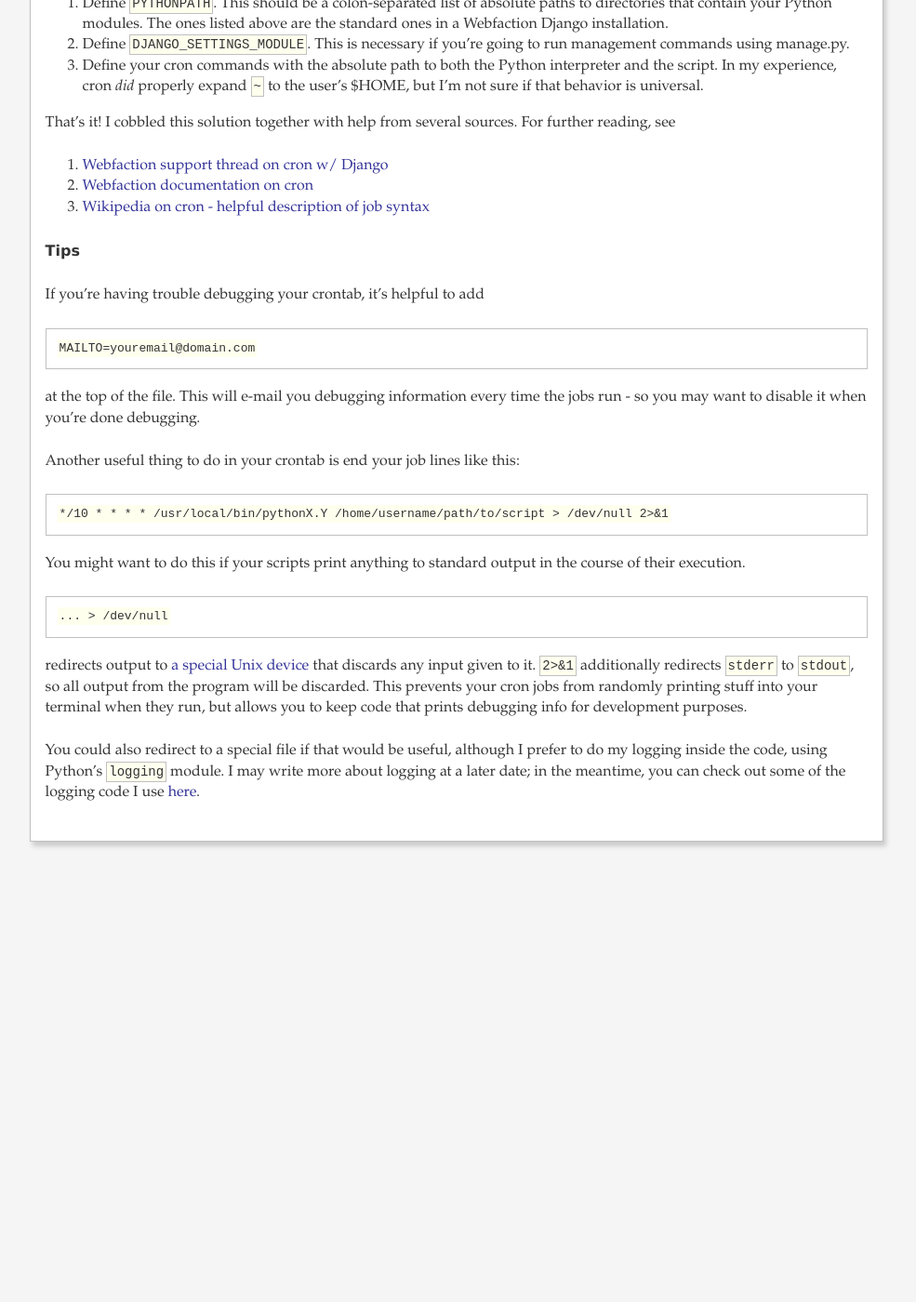
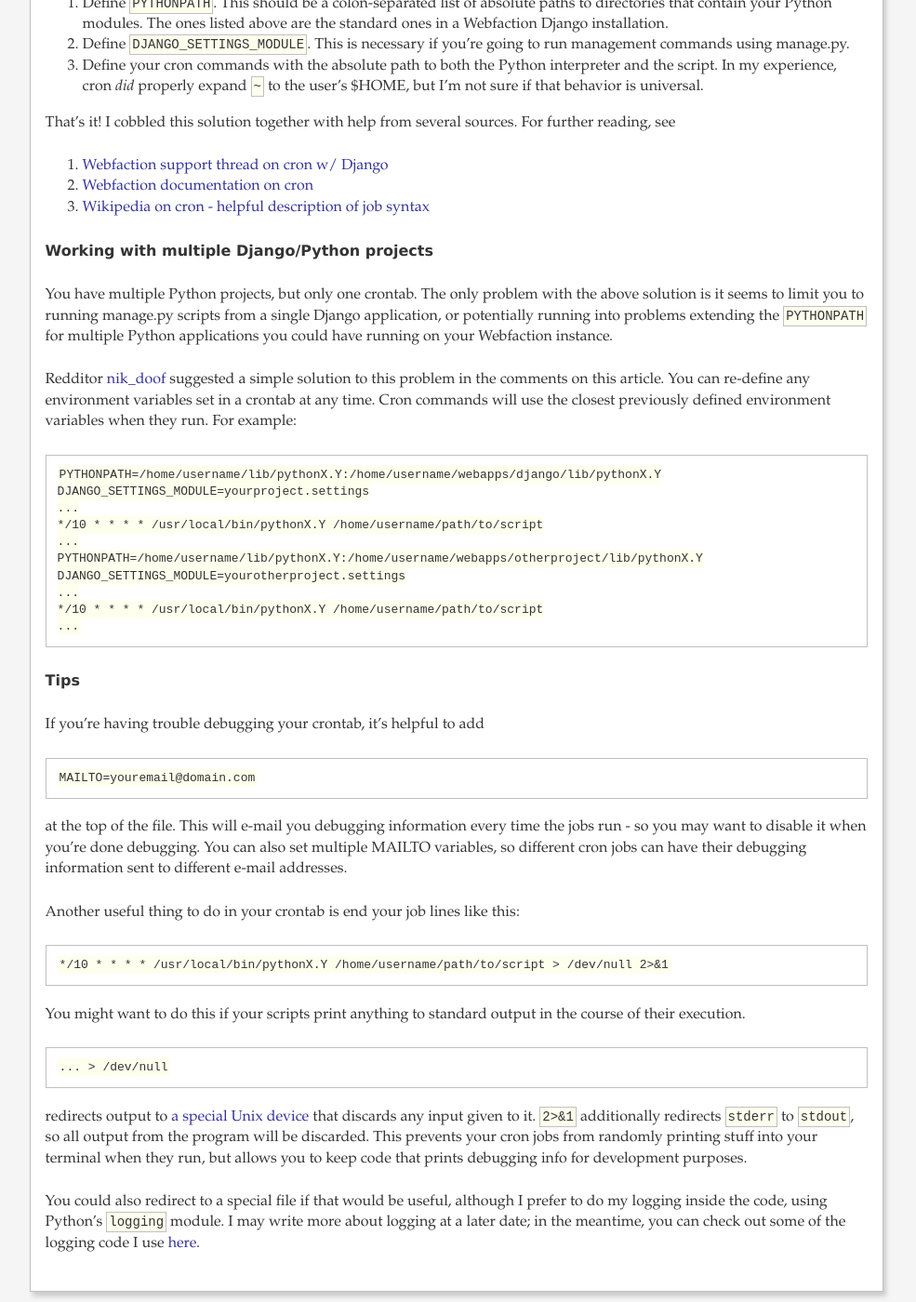
Before and after one commit to garrettr/garrettr.github.com, a Jekyll site: the page built from _posts/2011-10-03-cron-django-webfaction.markdown, in a window 1280 px wide and 1400 px high, scrolled down 569 px. Shown: the whole window at 93% size, without its empty margins (149-1134 px from the left). Built offline with Jekyll 4.4.1, drawn with Linux system fonts in a browser that asks for light colours; before the commit the page ends 1516 px from its top, so only the background shows below that.

Commit message:
Updated with notes from Reddit

```diff
--- a/_posts/2011-10-03-cron-django-webfaction.markdown
+++ b/_posts/2011-10-03-cron-django-webfaction.markdown
@@ -47,14 +47,37 @@ see
 2.  [Webfaction documentation on cron](http://docs.webfaction.com/software/general.html#scheduling-tasks-with-cron)
 3.  [Wikipedia on cron - helpful description of job syntax](http://en.wikipedia.org/wiki/Cron)
 
+## Working with multiple Django/Python projects
+
+You have multiple Python projects, but only one crontab. The only problem with the above solution is it seems to limit you to running manage.py scripts from a
+single Django application, or potentially running into problems extending the `PYTHONPATH` for
+multiple Python applications you could have running on your Webfaction instance.
+
+Redditor [nik_doof](http://www.reddit.com/user/nik_doof) suggested a simple solution to this
+problem in the comments on this article. You can re-define any environment variables set in a
+crontab at any time. Cron commands will use the closest previously defined environment variables
+when they run. For example:
+
+    PYTHONPATH=/home/username/lib/pythonX.Y:/home/username/webapps/django/lib/pythonX.Y
+    DJANGO_SETTINGS_MODULE=yourproject.settings
+    ...
+    */10 * * * * /usr/local/bin/pythonX.Y /home/username/path/to/script
+    ...
+    PYTHONPATH=/home/username/lib/pythonX.Y:/home/username/webapps/otherproject/lib/pythonX.Y
+    DJANGO_SETTINGS_MODULE=yourotherproject.settings
+    ...
+    */10 * * * * /usr/local/bin/pythonX.Y /home/username/path/to/script
+    ...
+
 ## Tips
 
 If you're having trouble debugging your crontab, it's helpful to add
 
     MAILTO=youremail@domain.com
 
-at the top of the file. This will e-mail you debugging
-information every time the jobs run - so you may want to disable it when you're done debugging.
+at the top of the file. This will e-mail you debugging information every time the jobs run - so
+you may want to disable it when you're done debugging. You can also set multiple MAILTO variables,
+so different cron jobs can have their debugging information sent to different e-mail addresses.
 
 Another useful thing to do in your crontab is end your job lines like this:
 
```
